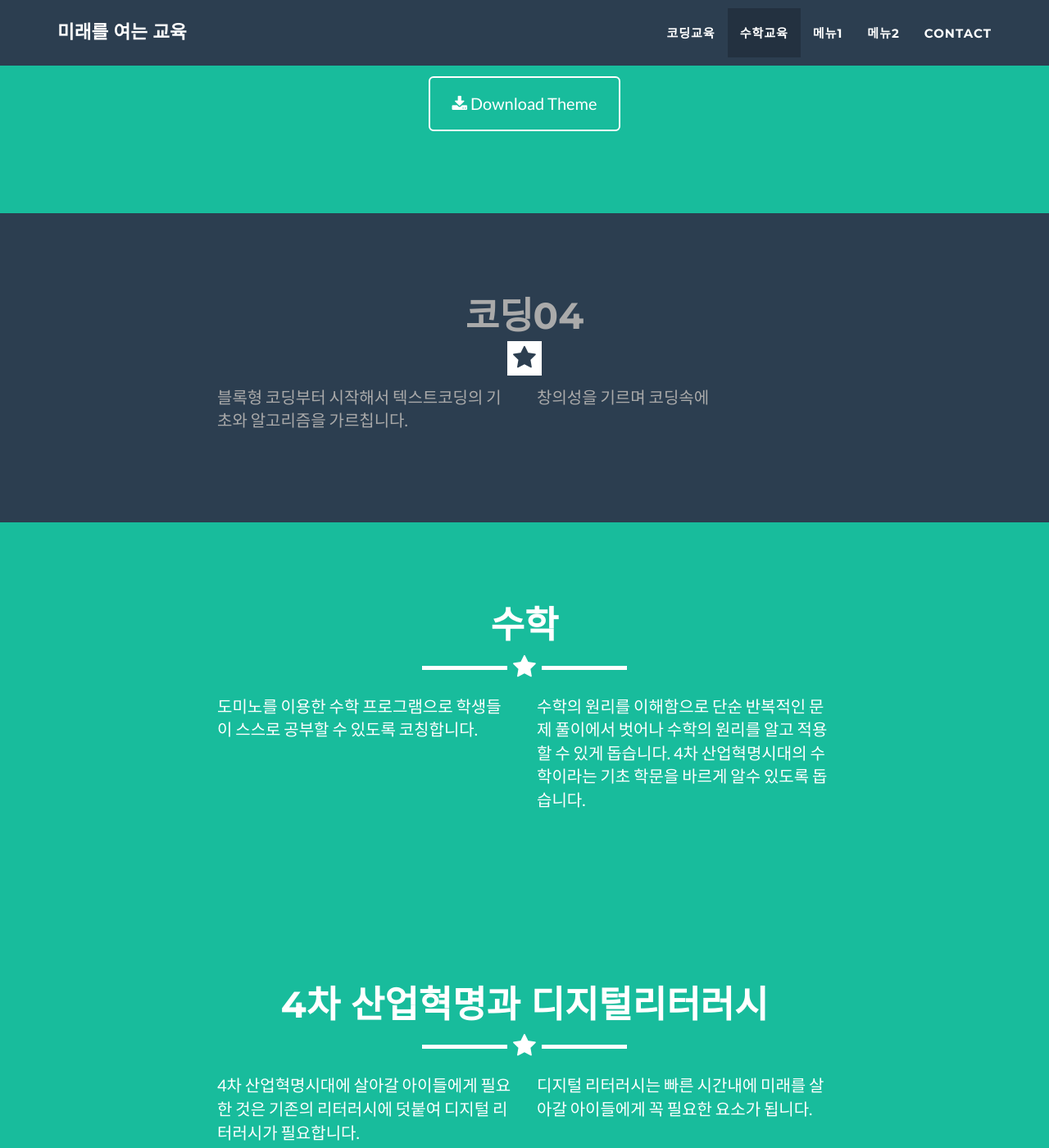
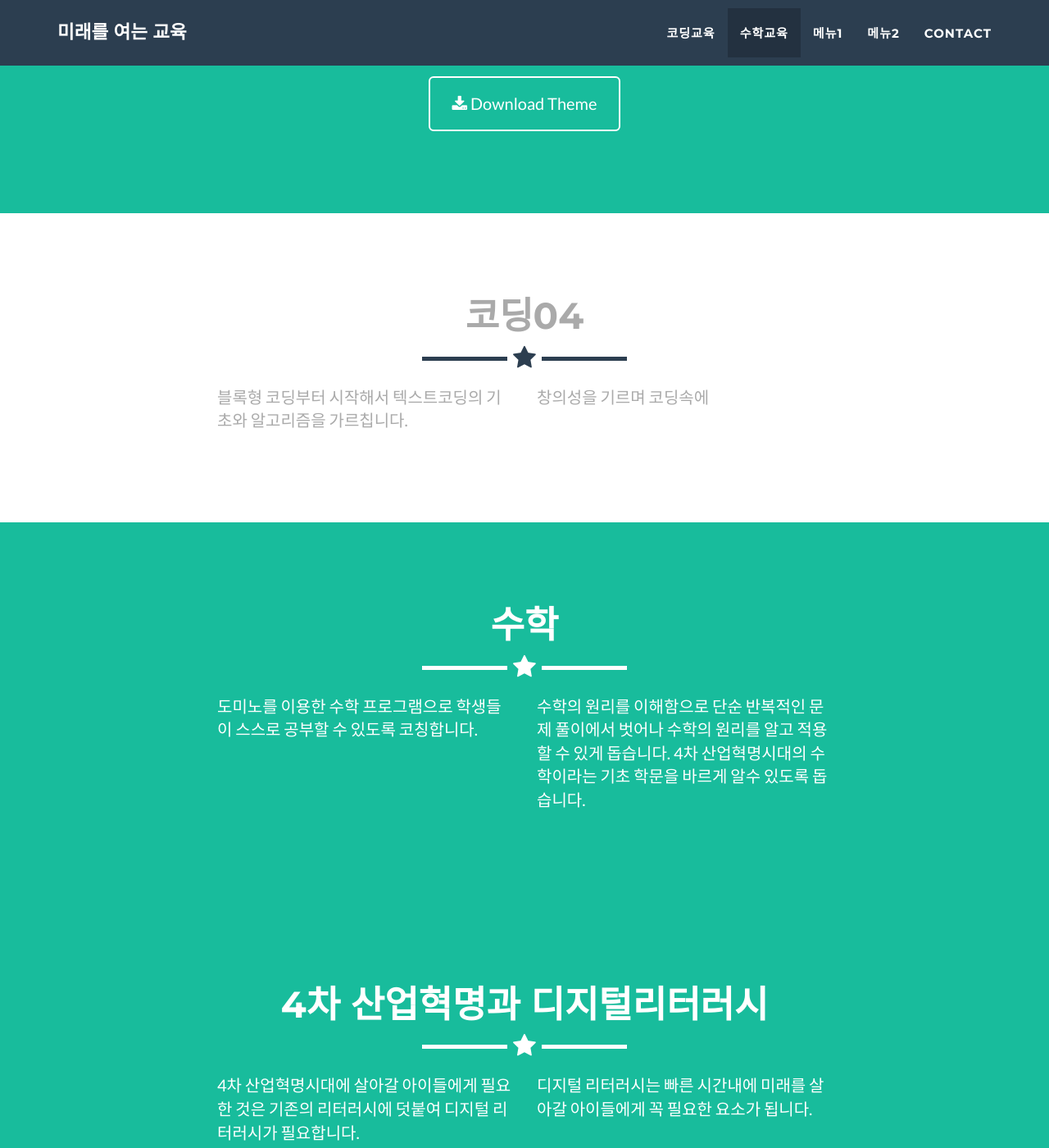
Before and after one commit to eventia/eventia.github.io, a Jekyll site: the page built from index.html, in a window 1280 px wide and 1400 px high, scrolled down 2688 px. Shown: the whole window at 82% size. Built offline with Jekyll 4.4.1, drawn with Linux system fonts in a browser that asks for light colours.

Commit message:
HomePage 2019-02-08-[19:13]

```diff
--- a/_includes/css/main.css
+++ b/_includes/css/main.css
@@ -466,5 +466,5 @@
 
 section.menupage {
     color: #aaa;
-    background: #{{ site.color.secondary }};
+    background: #fff;
 }
```
